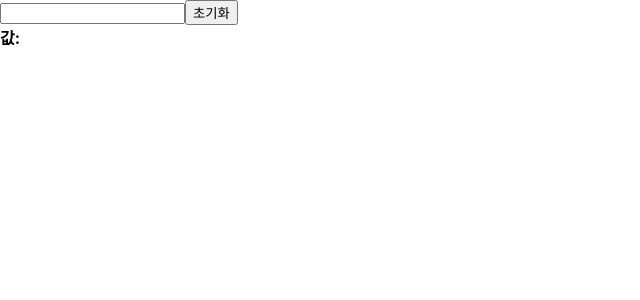
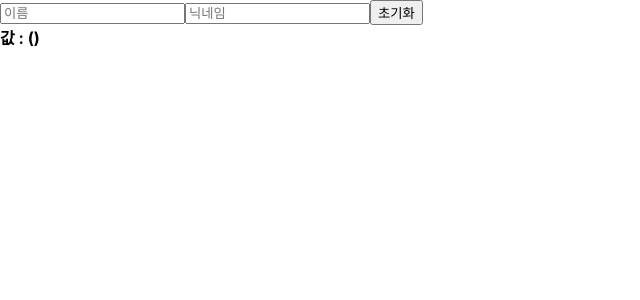
Before and after one commit to redbean88/react_study, a React (Create React App) app: page / in a window 1280 px wide. Shown: the top 300 px of the page, without its empty margins (0-640 px from the left). Built offline with nearby package versions, Linux system fonts and the light colour scheme.

Commit message:
09 여러개의 input 상태 관리 하기

```diff
--- a/src/InputSample.js
+++ b/src/InputSample.js
@@ -1,21 +1,35 @@
 import React , {useState} from "react";
 
 function InputSample(){
-    const [text, setText] = useState('');
+    const [inputs , setInputs ] = useState({
+        name: '',
+        nickname:'',
+    });
+
+    const {name , nickname} = inputs;
+
     const onChange = (e) => {
-        const value= e.target.value;
-        setText(value)
+        const {name , value} = e.target;
+
+        setInputs({
+            ...inputs,
+            [name]: value,
+        })
+
     }
-
     const reset = () => {
-        setText('')
+        setInputs({
+            name:'',
+            nickname: '',
+        })
     }
     return (
         <div>
-            <input onChange={onChange} value={text}/>
+            <input name="name" placeholder="이름" onChange={onChange} value={name}/>
+            <input name="nickname" placeholder="닉네임" onChange={onChange} value={nickname}/>
             <button onClick={reset}>초기화</button>
             <div>
-                <b>값:{text}</b>
+                <b>값 : {name}({nickname})</b>
             </div>
         </div>
     )
```
